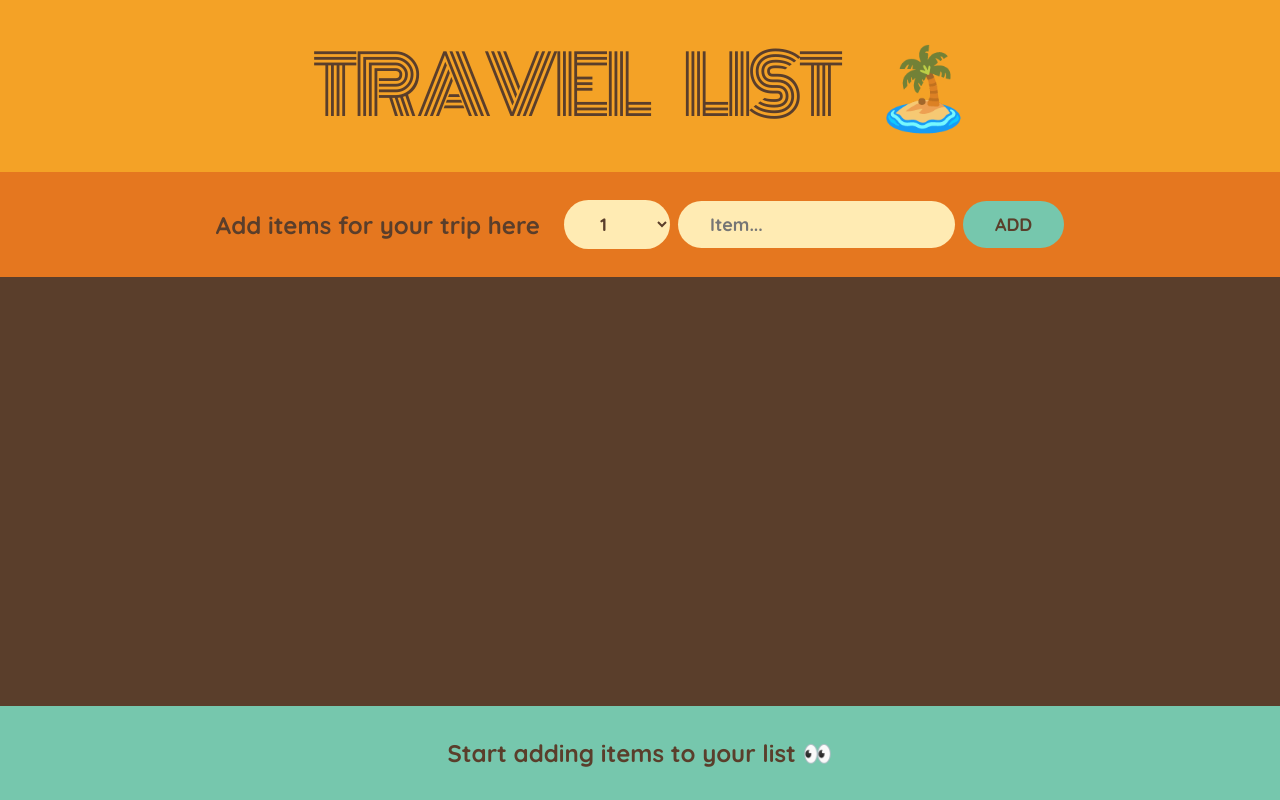
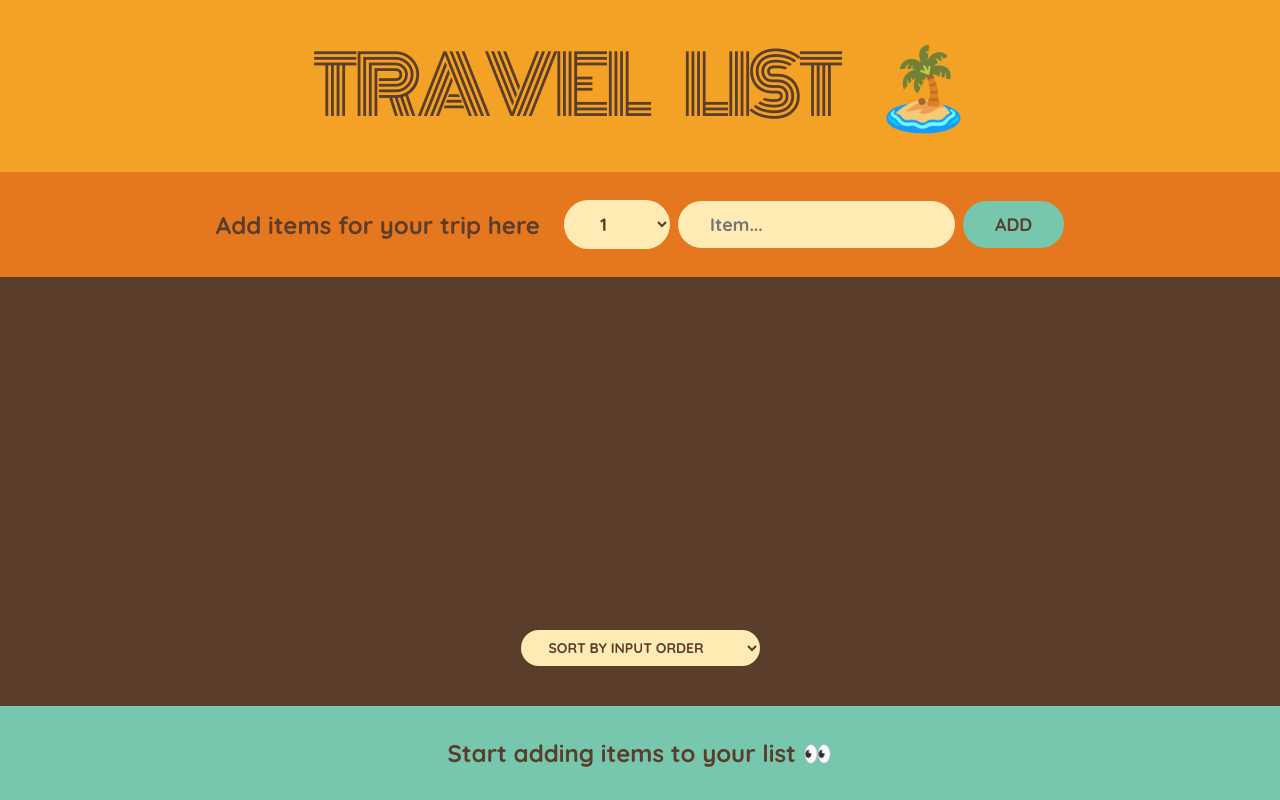
Before and after one commit to narayanananth26/travel-list, a React (Create React App) app: page / in a window 1280 px wide. Built offline with nearby package versions, Linux system fonts and the light colour scheme.

Commit message:
add sorting functionality

```diff
--- a/src/App.js
+++ b/src/App.js
@@ -84,10 +84,23 @@ function Form({ onAddItems }) {
 }
 
 function PackingList({ items, onDeleteItem, onToggleItem }) {
+	const [sortBy, setSortBy] = useState("input");
+
+	let sortedItems;
+
+	if (sortBy === "input") sortedItems = items;
+	else if (sortBy === "description")
+		sortedItems = items
+			.slice()
+			.sort((a, b) => a.description.localeCompare(b.description));
+	else if (sortBy === "packed")
+		sortedItems = items
+			.slice()
+			.sort((a, b) => Number(a.packed) - Number(b.packed));
 	return (
 		<div className="list">
 			<ul>
-				{items.map((item) => (
+				{sortedItems.map((item) => (
 					<Item
 						item={item}
 						key={item.id}
@@ -96,6 +109,17 @@ function PackingList({ items, onDeleteItem, onToggleItem }) {
 					/>
 				))}
 			</ul>
+
+			<div className="actions">
+				<select
+					value={sortBy}
+					onChange={(e) => setSortBy(e.target.value)}
+				>
+					<option value="input">Sort by input order</option>
+					<option value="description">Sort by description</option>
+					<option value="packed">Sort by packed status</option>
+				</select>
+			</div>
 		</div>
 	);
 }
```
